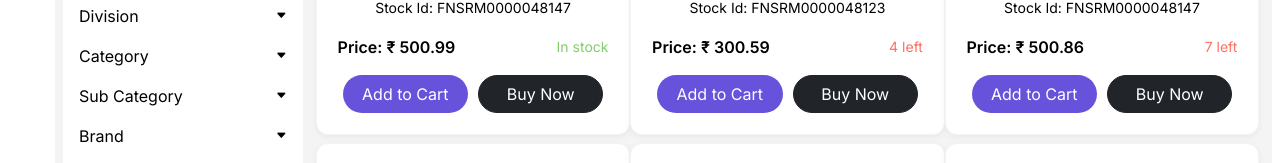
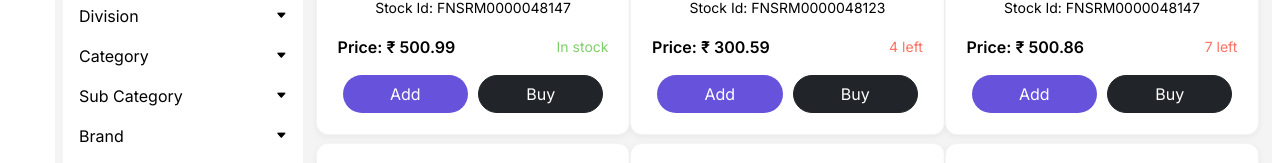
Before and after one commit to Gaurav-Nathh/Vendor-Portal, an Angular app: page /customer/shopping-cart in a window 1280 px wide. Shown: the part 444-607 px from the top of the page. Built offline with nearby package versions, Linux system fonts and the light colour scheme; sample sign-in values are in the browser's storage; grey boxes are pictures that could not be loaded.

Commit message:
btn in cart to cart

```diff
--- a/src/app/pages/shopping-cart/shopping-cart.component.html
+++ b/src/app/pages/shopping-cart/shopping-cart.component.html
@@ -457,13 +457,13 @@
                 style="background-color: var(--color-blue)"
                 (click)="addToCart(product)"
               >
-                Add to Cart
+                Add
               </button>
               <button
                 (click)="buyNow(product)"
                 class="btn btn-dark rounded-pill px-3"
               >
-                Buy Now
+                Buy
               </button>
             </div>
           </div>
--- a/src/app/pages/shopping-cart/shopping-cart.component.scss
+++ b/src/app/pages/shopping-cart/shopping-cart.component.scss
@@ -527,6 +527,7 @@
           width: 80%;
           margin-left: 5px;
           margin-right: 5px;
+
         }
       }
     }
```
